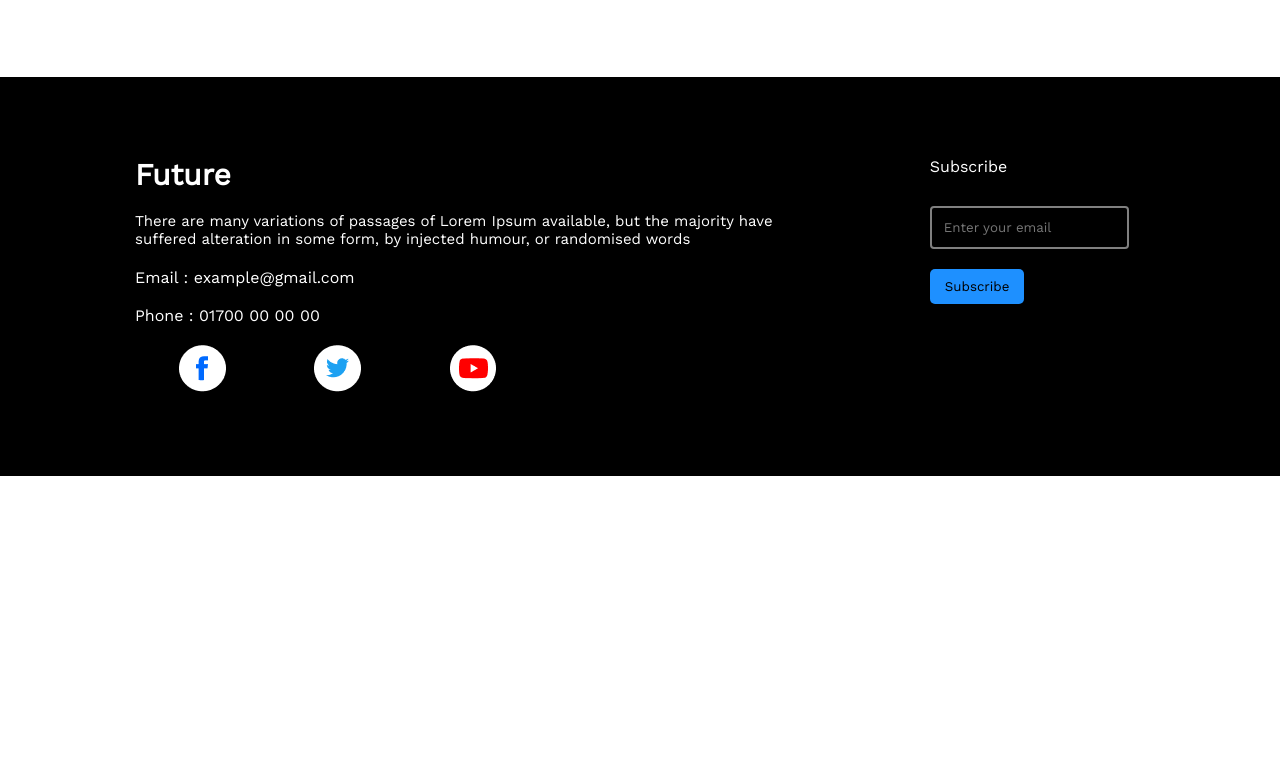
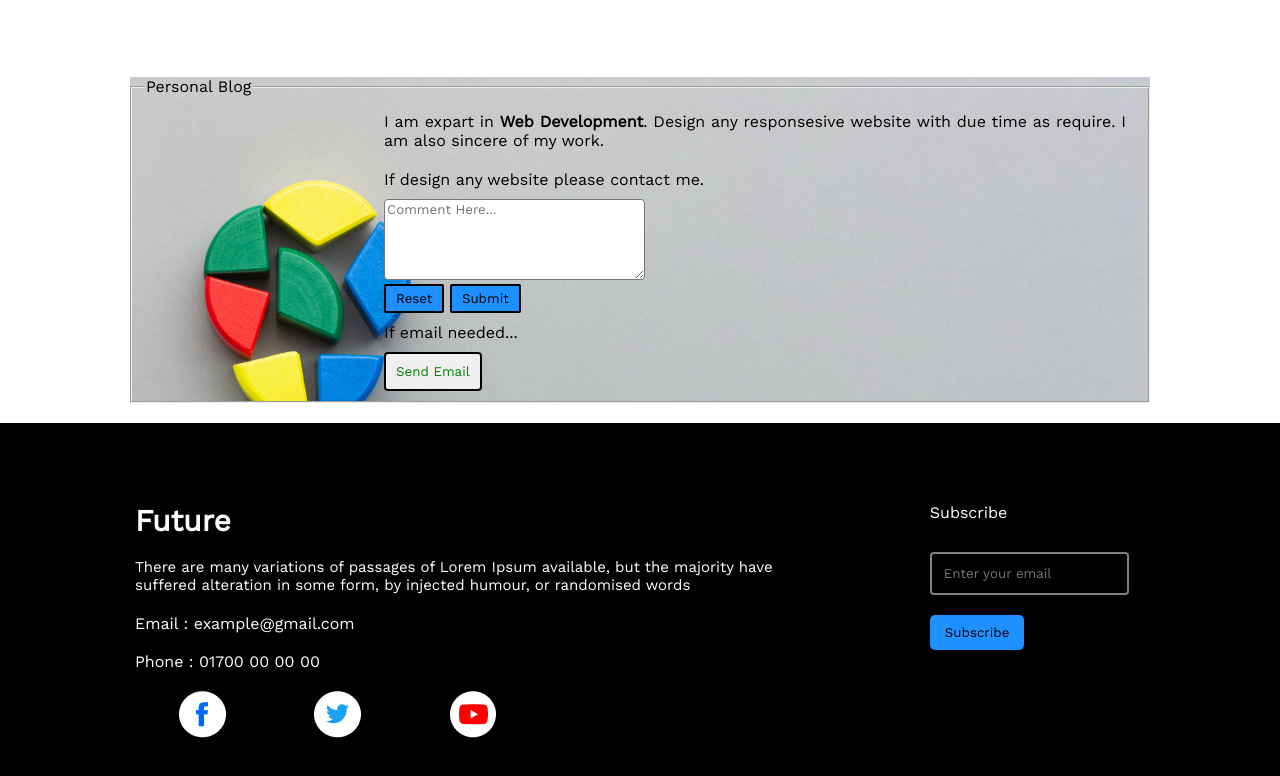
Before and after one commit to BJOARDER7/ph-first-assignment-repo, a plain HTML site: page index.html in a window 1280 px wide. Shown: the part 1603-2379 px from the top of the page. Before the commit the page ends 2079 px from the top, so only its background shows below. Drawn offline with nearby package versions, Linux system fonts and the light colour scheme.

Commit message:
Assignment Finish

```diff
--- a/index.html
+++ b/index.html
@@ -78,6 +78,24 @@
       <button class="btn-call">Call Now</button>
     </section>
     <!-- Main: Call Section End -->
+    <!-- Main: Personal Blog Section Start -->
+    <section class="personal-blog">
+      <fieldset>
+        <legend>Personal Blog</legend>
+      <p class="my-blog">I am expart in <strong>Web Development</strong>. Design any responsesive website with due time as require. I am also sincere of my work.</p>
+      <p class="my-blog">If design any website please contact me.</p>
+      <form action="">
+        <textarea name="" id="txtarea" cols="30" rows="5" placeholder="Comment Here..."></textarea> <br>
+        <div class="btn-reset-submit">
+        <input type="reset" value="Reset" id="reset">
+        <input type="submit" value="Submit" id="submit">
+        </div>
+        <p class="my-blog">If email needed...</p>
+        <button id="send-mail"><a href="mailto:bjoarder87@gmail.com">Send Email</a></button>
+      </form>
+    </fieldset>
+    </section>
+    <!-- Main: Personal Blog Section End -->
   </main>
   <!-- Footer: Future section start -->
   <footer>
--- a/styles.css
+++ b/styles.css
@@ -82,7 +82,6 @@
   background-image: url('images/watch.png');
   background-repeat: no-repeat;
   background-size: cover;
-  background-position:fixed;
   padding: 30px;
   margin: 80px 130px;
   border-radius: 4px;
@@ -100,6 +99,41 @@
   border-radius: 4px;
 }
 /*-- Main: Call Section End */
+/*-- Main: Personal Blog Section Start */
+.personal-blog {
+  background-image: url('images/banner/banner2.png');
+  background-repeat: no-repeat;
+  background-size:cover;
+  margin: 20px 130px;
+}
+.my-blog {
+  padding: 10px 10px 10px 240px;
+  text-align: justify;
+}
+#txtarea {
+  border-radius: 4px;
+  margin-left: 240px;
+}
+#send-mail {
+  border: 2px solid black;
+  border-radius: 4px;
+  padding: 10px;
+  margin-left: 240px;
+}
+.btn-reset-submit {
+  margin-left: 240px;
+}
+#reset, #submit {
+  background-color:dodgerblue;
+  border: 2px solid black;
+  border-radius: 2px;
+  padding: 5px 10px;
+}
+a {
+  text-decoration: none;
+  color: green;
+}
+/*-- Main: Personal Blog Section End */
 /* Footer: Future Section Start */
 .footer {
   background-color: black;
```
Also changed, not shown: images/banner/banner2.png (added).
